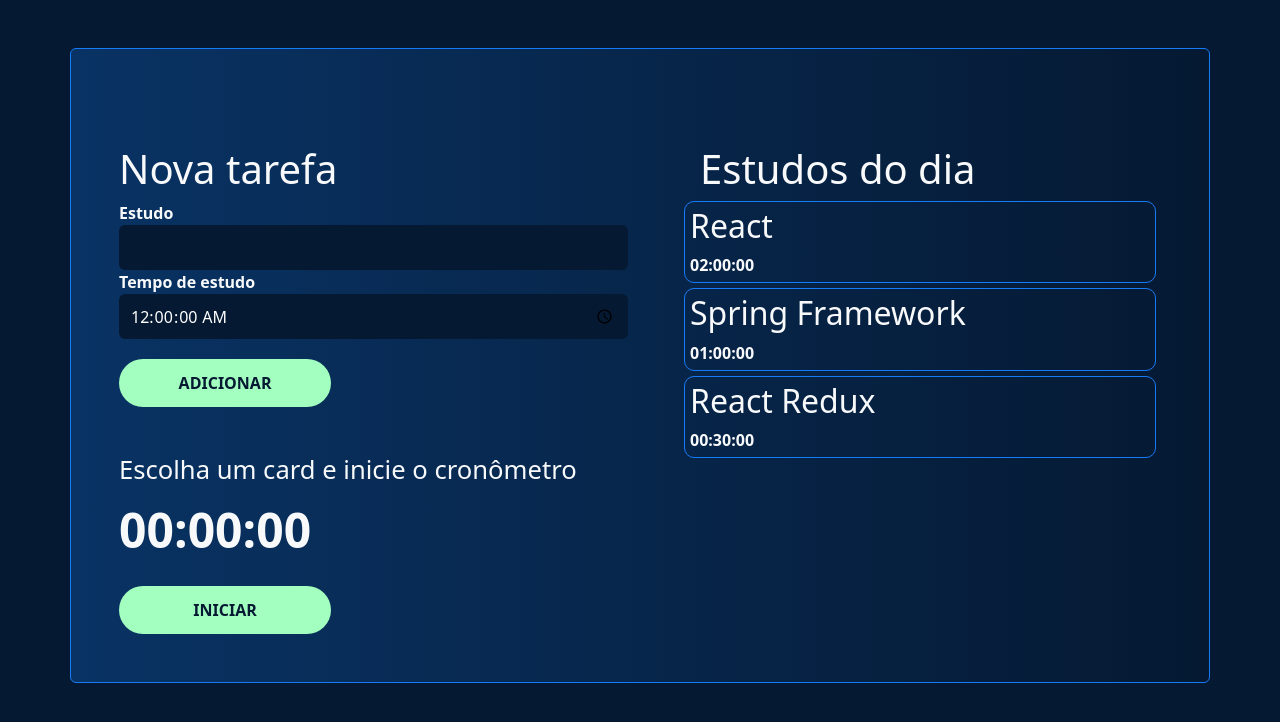
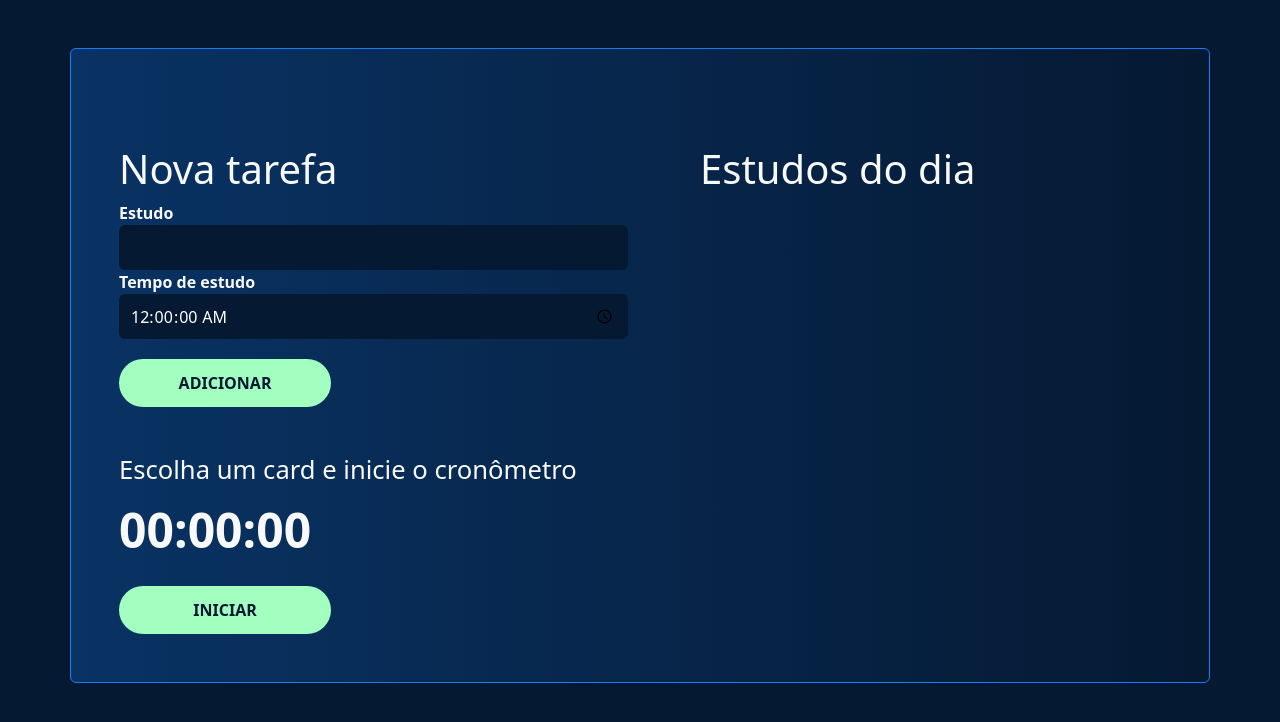
Before and after one commit to Dogoso/Alura-studies, a React (Create React App) app: page / in a window 1280 px wide. Shown: the top 722 px of the page. Built offline with nearby package versions, Linux system fonts and the light colour scheme.

Commit message:
Add task working (props, directional react, states)

```diff
--- a/src/components/botao/index.jsx
+++ b/src/components/botao/index.jsx
@@ -4,7 +4,7 @@
 class Button extends React.Component {
     render() {
         return (
-            <button className={`col-12 col-md-12 col-lg-5 ${Botao['btn-alura']}`}>
+            <button type={this.props.type} className={`col-12 col-md-12 col-lg-5 ${Botao['btn-alura']}`}>
                 {this.props.children}
             </button>
         )
--- a/src/components/cronometro/index.jsx
+++ b/src/components/cronometro/index.jsx
@@ -9,7 +9,7 @@
             <div>
                 <Relogio/>
             </div>
-            <Button>
+            <Button type="button">
                 INICIAR
             </Button>
         </div>
--- a/src/components/formulario/index.jsx
+++ b/src/components/formulario/index.jsx
@@ -11,6 +11,7 @@
 
     addTask(event) {
         event.preventDefault()
+        this.props.setItens(itens => [...itens, { ...this.state }])
         console.log(this.state)
     }
 
@@ -46,7 +47,7 @@
                         required
                     />
                 </div>
-                <Button>
+                <Button type='submit'>
                     ADICIONAR
                 </Button>
             </form>
--- a/src/components/lista/index.jsx
+++ b/src/components/lista/index.jsx
@@ -1,25 +1,10 @@
 import React, { useState } from 'react';
 import Item from './item'
 
-function Lista() {
-    const [itens, setItens] = useState([{
-        task: 'React',
-        time: '02:00:00'
-    },
-    {
-        task: 'Spring Framework',
-        time: '01:00:00'
-    },
-    {
-        task: 'React Redux',
-        time: '00:30:00'
-    }])
+function Lista({ itens }) {
     return (
         <aside className="col-12 mt-5">
-            <h1 onClick={
-                () => setItens([...itens, {task: 'VueJs', time: '00:10:00'}])
-            }
-                className="ms-5">Estudos do dia</h1>
+            <h1 className="ms-5">Estudos do dia</h1>
             <ul>
                 {itens.map((item, index) => (
                     <Item
--- a/src/pages/app/App.js
+++ b/src/pages/app/App.js
@@ -1,18 +1,22 @@
-import Cronometro from '../../components/cronometro';
+import { useState } from 'react'
+import Cronometro from '../../components/cronometro'
 import Formulario from '../../components/formulario'
 import Lista from '../../components/lista'
 import './style.css'
 
 function App() {
+
+  const [itens, setItens] = useState([])
+
   return (
     <main className="App container alura-background-light mt-5 p-5 rounded text-light">
       <div className="row d-flex justify-content-between">
         <section className="col-12 col-md-6">
-          <Formulario/>
-          <Cronometro/>
+          <Formulario setItens={setItens} />
+          <Cronometro />
         </section>
         <section className="col-12 col-md-6">
-          <Lista/>
+          <Lista itens={itens} />
         </section>
       </div>
     </main>
```
